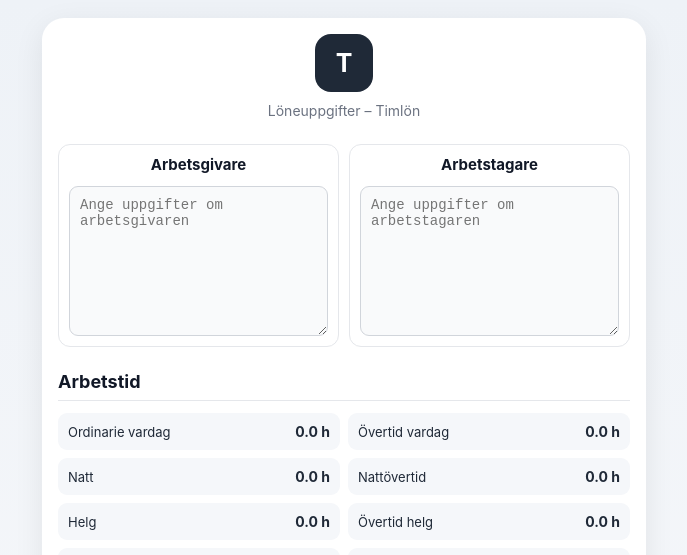
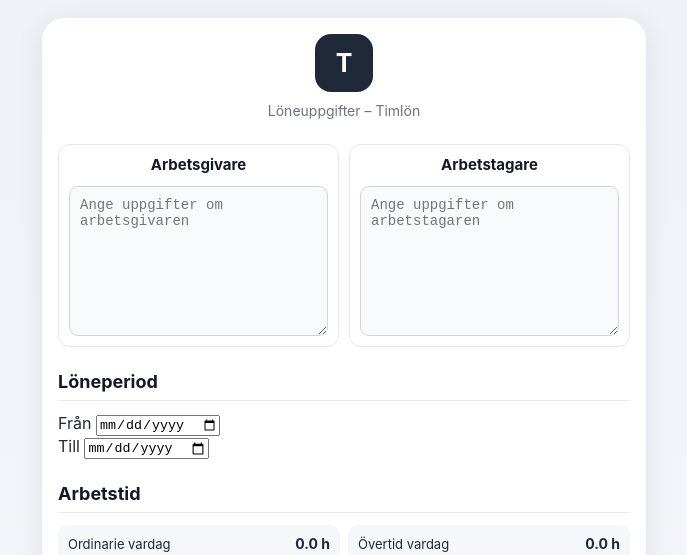
Before and after one commit to bosta58/-loneberakning, a plain HTML site: page lon.html in a window 1280 px wide. Shown: the top 555 px of the page, without its empty margins (296-983 px from the left). Drawn offline with Linux system fonts and the light colour scheme.

Commit message:
Add salary period section with date inputs

```diff
--- a/lon.html
+++ b/lon.html
@@ -348,7 +348,41 @@
       </div>
 
     </div>
+<!-- LÖNEPERIOD -->
 
+<div class="section-title">
+  Löneperiod
+</div>
+
+<div class="period-grid">
+
+  <div class="field">
+
+    <label for="periodStart">
+      Från
+    </label>
+
+    <input
+      type="date"
+      id="periodStart"
+    >
+
+  </div>
+
+  <div class="field">
+
+    <label for="periodEnd">
+      Till
+    </label>
+
+    <input
+      type="date"
+      id="periodEnd"
+    >
+
+  </div>
+
+</div>
 
     <!-- ARBETSTID -->
 
```
